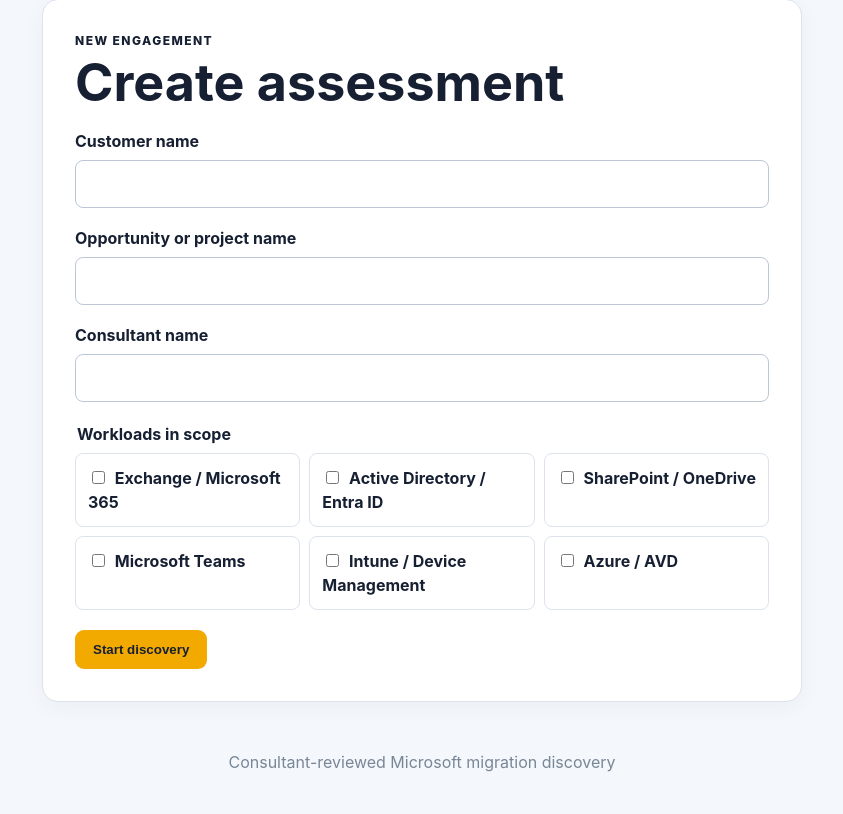
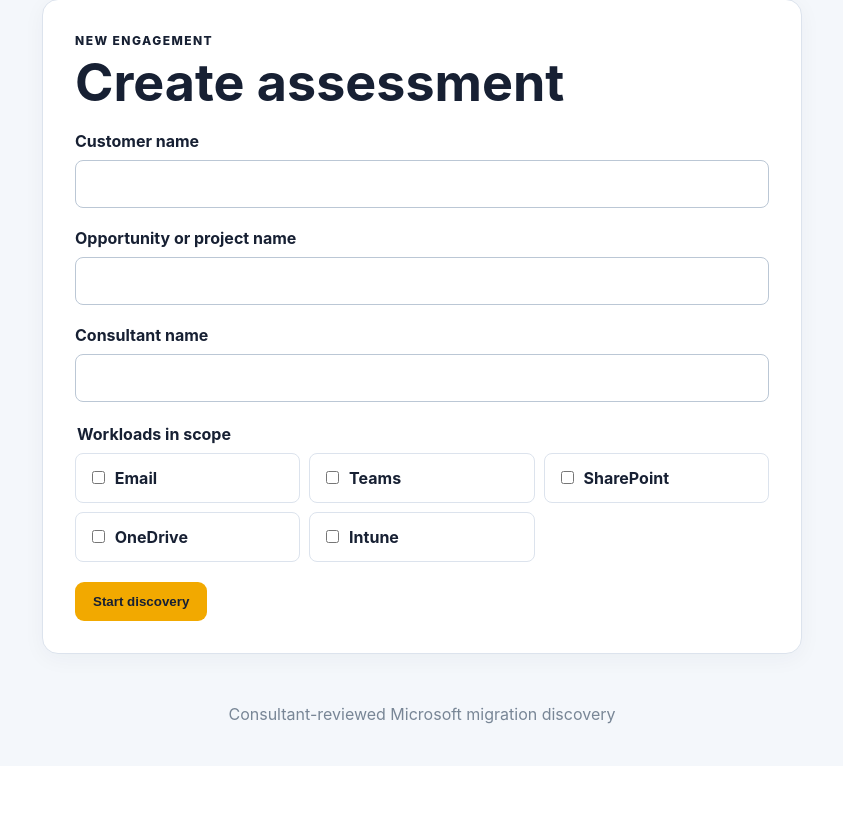
Before and after one commit to jpwinslow2026/hackathon, a PHP site: page /?action=new in a window 1280 px wide. Shown: the part 105-919 px from the top of the page, without its empty margins (218-1061 px from the left). After the commit the page ends 829 px from the top, so only its background shows below. Run offline with PHP 8.4, Linux system fonts and the light colour scheme.

Commit message:
Reorder and expand M365 discovery questionnaire

```diff
--- a/src/QuestionCatalog.php
+++ b/src/QuestionCatalog.php
@@ -8,64 +8,49 @@
     public static function workloads(): array
     {
         return [
-            'exchange' => 'Exchange / Microsoft 365',
-            'identity' => 'Active Directory / Entra ID',
-            'sharepoint' => 'SharePoint / OneDrive',
-            'teams' => 'Microsoft Teams',
-            'intune' => 'Intune / Device Management',
-            'azure' => 'Azure / AVD',
+            'email' => 'Email',
+            'teams' => 'Teams',
+            'sharepoint' => 'SharePoint',
+            'onedrive' => 'OneDrive',
+            'intune' => 'Intune',
         ];
     }
 
-    public static function questions(array $workloads): array
+    public static function questions(array $workloads = []): array
     {
-        $common = [
-            ['id' => 'common.business_goal', 'label' => 'What business outcome is driving the migration?', 'type' => 'textarea'],
-            ['id' => 'common.target_date', 'label' => 'Is there a required completion date or business deadline?', 'type' => 'text'],
-            ['id' => 'common.compliance', 'label' => 'Which security or compliance requirements apply?', 'type' => 'text'],
-            ['id' => 'common.locations', 'label' => 'How many users and physical locations are in scope?', 'type' => 'text'],
-            ['id' => 'common.change_window', 'label' => 'What change windows and outage restrictions apply?', 'type' => 'textarea'],
+        return [
+            ['section' => 'Current email environment', 'id' => 'email.current_hosting', 'label' => 'Where is email currently hosted?', 'type' => 'select', 'options' => ['On-premises Exchange', 'Microsoft 365 / Exchange Online', 'Another hosted email provider', 'Hybrid Exchange', 'Other']],
+            ['section' => 'Current email environment', 'id' => 'email.platform_details', 'label' => 'What email platform, version, provider, and domain names are currently in use?', 'type' => 'textarea'],
+            ['section' => 'Current email environment', 'id' => 'email.user_count', 'label' => 'How many user mailboxes are in scope?', 'type' => 'number'],
+            ['section' => 'Current email environment', 'id' => 'email.shared_count', 'label' => 'How many shared, room, and equipment mailboxes are in scope?', 'type' => 'text'],
+            ['section' => 'Current email environment', 'id' => 'email.service_accounts', 'label' => 'How many service accounts exist, and what are they used for?', 'type' => 'textarea'],
+            ['section' => 'Current email environment', 'id' => 'email.data_volume', 'label' => 'What is the total mailbox data volume, average mailbox size, and largest mailbox?', 'type' => 'textarea'],
+            ['section' => 'Current email environment', 'id' => 'email.archives', 'label' => 'Are mailbox archives being migrated? Describe native archives, PST files, journaling, or any third-party archive solution.', 'type' => 'textarea'],
+            ['section' => 'Current email environment', 'id' => 'email.routing', 'label' => 'How is inbound and outbound mail routed today?', 'type' => 'textarea'],
+            ['section' => 'Current email environment', 'id' => 'email.filtering', 'label' => 'Is a third-party mail filtering or security service in use?', 'type' => 'text'],
+            ['section' => 'Current email environment', 'id' => 'email.smtp', 'label' => 'Which devices or applications send email, such as scanners, copiers, monitoring systems, or line-of-business applications?', 'type' => 'textarea'],
+            ['section' => 'Current email environment', 'id' => 'email.special_features', 'label' => 'Are public folders, distribution groups, transport rules, delegated mailboxes, retention policies, or compliance searches in use?', 'type' => 'textarea'],
+
+            ['section' => 'Microsoft 365 target environment', 'id' => 'm365.tenant_exists', 'label' => 'Does the customer already have a Microsoft 365 tenant?', 'type' => 'select', 'options' => ['Yes', 'No', 'Unknown']],
+            ['section' => 'Microsoft 365 target environment', 'id' => 'm365.tenant_type', 'label' => 'Which Microsoft 365 tenant security environment is required?', 'type' => 'select', 'options' => ['Commercial', 'GCC', 'GCC High', 'Not yet determined']],
+            ['section' => 'Microsoft 365 target environment', 'id' => 'm365.workloads', 'label' => 'Which workloads are included in the migration?', 'type' => 'multiselect', 'options' => ['Email', 'Teams', 'SharePoint', 'OneDrive', 'Intune']],
+            ['section' => 'Microsoft 365 target environment', 'id' => 'm365.licensing', 'label' => 'What Microsoft 365 licensing is owned or expected, and are there security, voice, or compliance add-ons?', 'type' => 'textarea'],
+            ['section' => 'Microsoft 365 target environment', 'id' => 'm365.domains', 'label' => 'Which domains will be verified and used in Microsoft 365?', 'type' => 'textarea'],
+            ['section' => 'Microsoft 365 target environment', 'id' => 'm365.identity', 'label' => 'Will identities be cloud-only, synchronized from Active Directory, or federated?', 'type' => 'select', 'options' => ['Cloud-only', 'Entra Connect Sync', 'Entra Cloud Sync', 'Federated', 'Not yet determined']],
+            ['section' => 'Microsoft 365 target environment', 'id' => 'm365.security', 'label' => 'Describe MFA, Conditional Access, retention, DLP, eDiscovery, encryption, and other security or compliance requirements.', 'type' => 'textarea'],
+            ['section' => 'Microsoft 365 target environment', 'id' => 'm365.sso', 'label' => 'Are there SSO integrations with the existing environment or applications that must be migrated or recreated?', 'type' => 'textarea'],
+
+            ['section' => 'Additional workloads', 'id' => 'teams.requirements', 'label' => 'For Teams, what teams, channels, chat history, meetings, guest access, apps, and voice services must be migrated?', 'type' => 'textarea'],
+            ['section' => 'Additional workloads', 'id' => 'sharepoint.requirements', 'label' => 'For SharePoint, how many sites and how much data must move? Include workflows, forms, customizations, and permissions.', 'type' => 'textarea'],
+            ['section' => 'Additional workloads', 'id' => 'onedrive.requirements', 'label' => 'For OneDrive, how many users and how much data must move? Note sharing links, known-folder move, and ownership concerns.', 'type' => 'textarea'],
+            ['section' => 'Additional workloads', 'id' => 'intune.requirements', 'label' => 'For Intune, how many devices by platform are in scope, and which applications, policies, certificates, and enrollment methods are required?', 'type' => 'textarea'],
+
+            ['section' => 'Project delivery', 'id' => 'project.business_goal', 'label' => 'What business outcomes should the migration achieve?', 'type' => 'textarea'],
+            ['section' => 'Project delivery', 'id' => 'project.timeline', 'label' => 'What are the desired timeline, hard deadlines, blackout dates, and business drivers?', 'type' => 'textarea'],
+            ['section' => 'Project delivery', 'id' => 'project.locations', 'label' => 'How many locations, business units, and user populations are affected?', 'type' => 'textarea'],
+            ['section' => 'Project delivery', 'id' => 'project.change_window', 'label' => 'What change windows, outage restrictions, pilot groups, and communication requirements apply?', 'type' => 'textarea'],
+            ['section' => 'Project delivery', 'id' => 'project.responsibilities', 'label' => 'Who will provide DNS changes, licensing, application remediation, user communications, testing, and executive approvals?', 'type' => 'textarea'],
+            ['section' => 'Project delivery', 'id' => 'project.other', 'label' => 'What other requirements, constraints, risks, or assumptions should be captured?', 'type' => 'textarea'],
         ];
-
-        $byWorkload = [
-            'exchange' => [
-                ['id' => 'exchange.source', 'label' => 'Where are mailboxes currently hosted?', 'type' => 'select', 'options' => ['Exchange on-premises', 'Exchange Online', 'Hybrid Exchange', 'Other']],
-                ['id' => 'exchange.version', 'label' => 'What Exchange version and cumulative update are installed?', 'type' => 'text'],
-                ['id' => 'exchange.mailboxes', 'label' => 'How many user, shared, room, and equipment mailboxes are in scope?', 'type' => 'textarea'],
-                ['id' => 'exchange.data', 'label' => 'What is the total mailbox data volume and largest mailbox?', 'type' => 'text'],
-                ['id' => 'exchange.features', 'label' => 'Are public folders, archives, journaling, SMTP relay, or third-party gateways used?', 'type' => 'textarea'],
-            ],
-            'identity' => [
-                ['id' => 'identity.forests', 'label' => 'How many AD forests, domains, and domain controllers exist?', 'type' => 'text'],
-                ['id' => 'identity.sync', 'label' => 'Is Entra Connect Sync or Cloud Sync currently deployed?', 'type' => 'text'],
-                ['id' => 'identity.objects', 'label' => 'How many users, groups, service accounts, and devices are in scope?', 'type' => 'textarea'],
-                ['id' => 'identity.auth', 'label' => 'Describe MFA, Conditional Access, federation, and passwordless requirements.', 'type' => 'textarea'],
-            ],
-            'sharepoint' => [
-                ['id' => 'sharepoint.source', 'label' => 'What are the source platforms and versions?', 'type' => 'text'],
-                ['id' => 'sharepoint.volume', 'label' => 'How many sites and OneDrive accounts, and how much total data?', 'type' => 'textarea'],
-                ['id' => 'sharepoint.custom', 'label' => 'Are custom solutions, workflows, forms, or unsupported file types present?', 'type' => 'textarea'],
-            ],
-            'teams' => [
-                ['id' => 'teams.counts', 'label' => 'How many teams, channels, chats, and meetings are in scope?', 'type' => 'textarea'],
-                ['id' => 'teams.voice', 'label' => 'Is Teams Phone, Direct Routing, Operator Connect, or calling plan migration required?', 'type' => 'textarea'],
-                ['id' => 'teams.apps', 'label' => 'Which Teams applications, bots, connectors, and guest users must be addressed?', 'type' => 'textarea'],
-            ],
-            'intune' => [
-                ['id' => 'intune.devices', 'label' => 'How many Windows, macOS, iOS, and Android devices are in scope?', 'type' => 'textarea'],
-                ['id' => 'intune.join', 'label' => 'What are the current and desired device join states?', 'type' => 'text'],
-                ['id' => 'intune.controls', 'label' => 'Which policies, applications, certificates, VPNs, and compliance controls must migrate?', 'type' => 'textarea'],
-            ],
-            'azure' => [
-                ['id' => 'azure.resources', 'label' => 'Which subscriptions, workloads, resource types, and regions are in scope?', 'type' => 'textarea'],
-                ['id' => 'azure.network', 'label' => 'Describe connectivity, firewalls, DNS, VPN/ExpressRoute, and IP dependencies.', 'type' => 'textarea'],
-                ['id' => 'azure.avd', 'label' => 'Describe AVD host pools, images, profiles, applications, and user concurrency.', 'type' => 'textarea'],
-            ],
-        ];
-
-        foreach ($workloads as $workload) {
-            $common = array_merge($common, $byWorkload[$workload] ?? []);
-        }
-        return $common;
     }
 }
```
